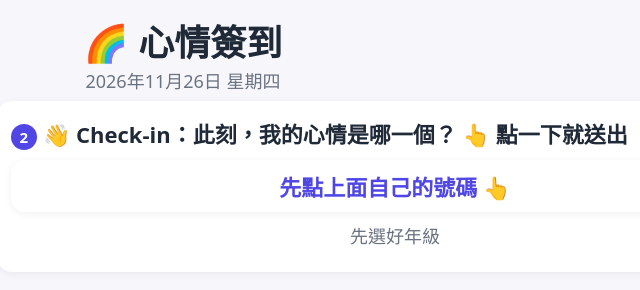
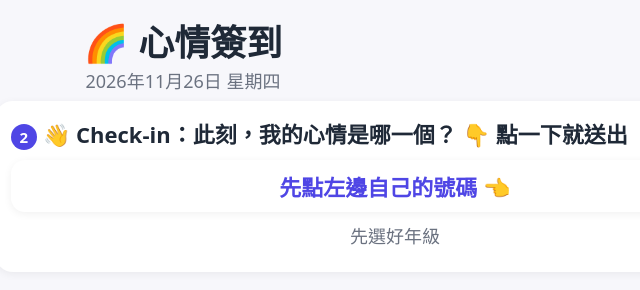
Before and after one commit to cyysongyy/CGPS-SEL-CHECK-IN-SYSTEM, a plain HTML site: page index.html in a window 1280 px wide. Shown: the full height of the page, 457-1097 px from the left. Drawn offline with Linux system fonts and the light colour scheme.

Commit message:
大螢幕提示改為「先點左邊自己的號碼」，標題箭頭改指向下方的心情
Co-Authored-By: Claude Sonnet 5.5 <noreply@anthropic.com>
Claude-Session: https://claude.ai/code/session_01422w39aoz9AN7ZZX93LYUP

```diff
--- a/index.html
+++ b/index.html
@@ -250,9 +250,9 @@ function nextKind(){
 function applyKind(){
   const K = KIND[state.kind], st = GRADE_STYLE[state.grade] || GRADE_STYLE[3];
   const bothDone = state.seat && (state.done.ci||[]).includes(state.seat) && (state.done.co||[]).includes(state.seat);
-  $('stp2').textContent = `${K.icon} ${K.label}：${st.s2}` + (AUTO ? ' 👆 點一下就送出' : '');
+  $('stp2').textContent = `${K.icon} ${K.label}：${st.s2}` + (AUTO ? ' 👇 點一下就送出' : '');
   $('send').textContent = `送出 ${K.label} ✔`;
-  $('phint').textContent = !state.seat ? '先點上面自己的號碼 👆'
+  $('phint').textContent = !state.seat ? (BOARD() ? '先點左邊自己的號碼 👈' : '先點上面自己的號碼 👆')
     : bothDone ? '今天已完成 Check-in 和 Check-out，再送出會更新 Check-out'
     : state.kind==='ci' ? '👋 今天第一次：Check-in'
     : '🏁 今天第二次：Check-out';
@@ -364,7 +364,7 @@ function init(){
   new MutationObserver(fitBoard).observe(document.querySelector('.wrap'),{childList:true,subtree:true,characterData:true});
   window.addEventListener('resize', fitBoard);
   fitBoard();
-  window.addEventListener('resize', () => { const was=BOARD(); updateBoard(); if (was!==BOARD()){ renderEmotions(); renderTiles(); if(state.seat) showHello(); } fitBoard(); });
+  window.addEventListener('resize', () => { const was=BOARD(); updateBoard(); if (was!==BOARD()){ renderEmotions(); renderTiles(); if(state.seat) showHello(); applyKind(); } fitBoard(); });
   $('send').onclick = submit;
   $('again').onclick = backToList;
   $('dUndo').onclick = undoLast;
```
